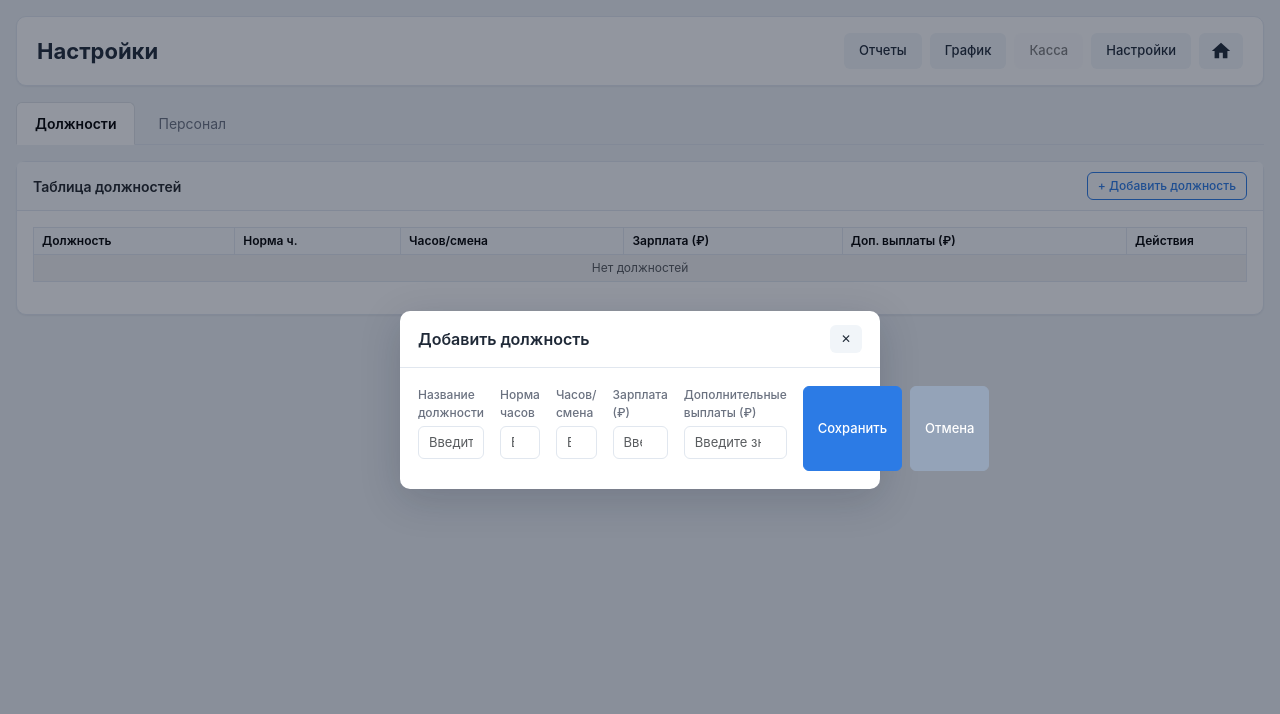
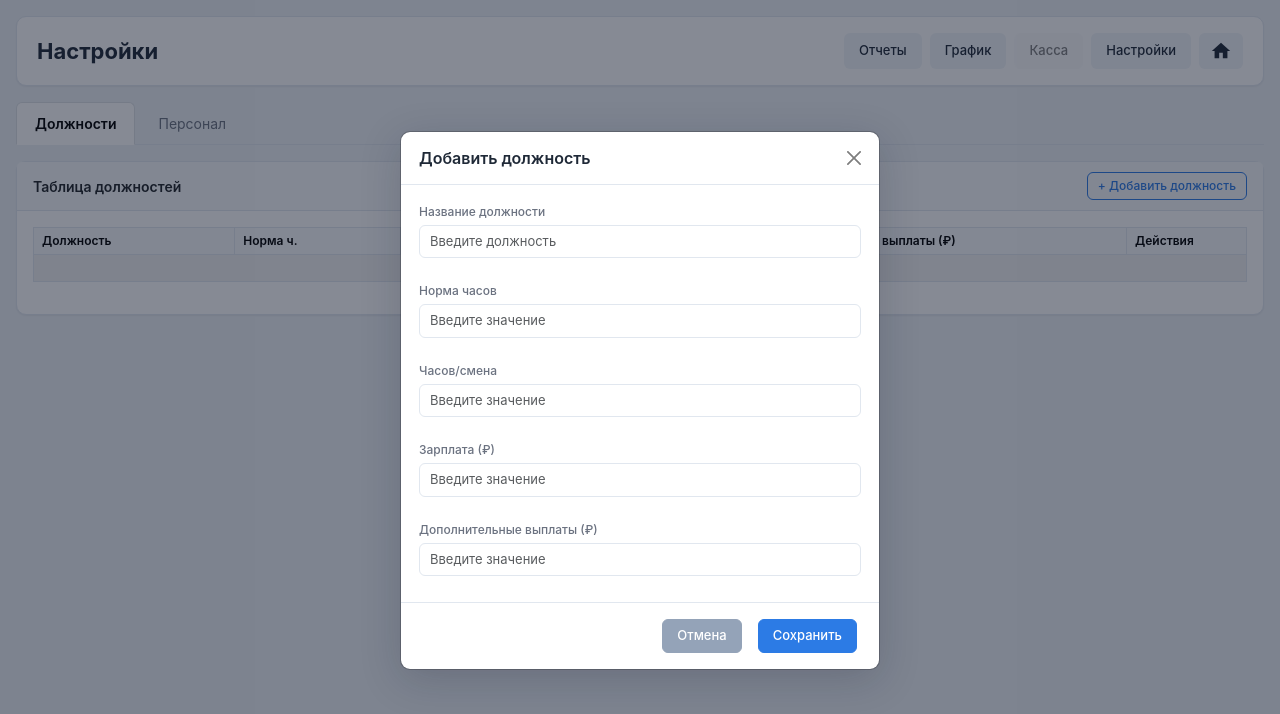
Before and after one commit to Hurting01/opticERP, a Vue app in the folder frontend/: page /#/settings in a window 1280 px wide. Both pictures are taken after a click on the button "+ Добавить должность". Shown: the top 714 px of the page. Built offline with nearby package versions, Linux system fonts and the light colour scheme.

Commit message:
Исправлен модал должности

```diff
--- a/frontend/src/main.js
+++ b/frontend/src/main.js
@@ -3,9 +3,12 @@ import { createApp } from 'vue';
 import App from './App.vue';
 import router from './router';
 
-// Подкл��чаем стили. Bootstrap 5 даёт формы/таблицы/модалки, наш
+// Подключаем стили. Bootstrap 5 даёт формы/таблицы/модалки, наш
 // index.css переопределяет оттенки и добавляет утилиты под Tauri-версию.
 import 'bootstrap/dist/css/bootstrap.min.css';
+// JS Bootstrap нужен для работы Modal API (создание инстансов,
+// управление backdrop, корректное закрытие по Esc/backdrop).
+import 'bootstrap';
 import './styles/index.css';
 
 const app = createApp(App);
--- a/frontend/src/views/Settings.vue
+++ b/frontend/src/views/Settings.vue
@@ -1,7 +1,8 @@
 <script setup>
 // Settings — управление должностями и сотрудниками.
 // CRUD через Wails -> Go -> SQLite.
-import { ref, onMounted } from 'vue';
+import { ref, onMounted, onBeforeUnmount, nextTick } from 'vue';
+import { Modal } from 'bootstrap';
 import NavigationHeader from '../components/NavigationHeader.vue';
 import api from '../api';
 
@@ -31,20 +32,49 @@ async function loadData() {
   }
 }
 
+// Ссылки на DOM-узлы модалок (инициализируются после рендера шаблона).
+const addPositionModalRef = ref(null);
+const addEmployeeModalRef = ref(null);
+let addPositionModal = null;
+let addEmployeeModal = null;
+
 function openAddPosition() {
   modalMode.value = 'position';
   newPositionName.value = '';
   newPositionData.value = { norm_hours: null, hours_per_shift: null, salary: null, additional_payments: null };
+  nextTick(() => showModal('position'));
 }
 
 function openAddEmployee() {
   modalMode.value = 'employee';
   selectedPositionId.value = positions.value.length > 0 ? positions.value[0].id : '';
   newFullName.value = '';
+  nextTick(() => showModal('employee'));
+}
+
+function showModal(kind) {
+  const refEl = kind === 'position' ? addPositionModalRef.value : addEmployeeModalRef.value;
+  if (!refEl) return;
+  let instance = kind === 'position' ? addPositionModal : addEmployeeModal;
+  if (!instance) {
+    instance = new Modal(refEl, { backdrop: true, keyboard: true });
+    if (kind === 'position') addPositionModal = instance;
+    else addEmployeeModal = instance;
+  }
+  instance.show();
 }
 
 function closeModal() {
-  modalMode.value = null;
+  // Закрываем активную модалку через Bootstrap API; modalMode очищаем
+  // на событии 'hidden.bs.modal', чтобы корректно сработала анимация.
+  if (modalMode.value === 'position' && addPositionModal) addPositionModal.hide();
+  else if (modalMode.value === 'employee' && addEmployeeModal) addEmployeeModal.hide();
+}
+
+function onModalHidden(kind) {
+  return () => {
+    if (modalMode.value === kind) modalMode.value = null;
+  };
 }
 
 async function handleSaveNewItem() {
@@ -182,6 +212,15 @@ function onNewNumber(field, value) {
 }
 
 onMounted(loadData);
+
+// При размонтировании компонента сбрасываем инстансы Bootstrap,
+// чтобы не оставлять обработчиков событий на удалённых DOM-узлах.
+onBeforeUnmount(() => {
+  if (addPositionModal) addPositionModal.dispose();
+  if (addEmployeeModal) addEmployeeModal.dispose();
+  addPositionModal = null;
+  addEmployeeModal = null;
+});
 </script>
 
 <template>
@@ -350,37 +389,36 @@ onMounted(loadData);
       </div>
     </div>
 
-    <!-- Модалка -->
-    <div v-if="modalMode" class="modal-backdrop" @click="closeModal"></div>
-    <div v-if="modalMode" class="modal">
-      <div class="modal-dialog">
+    <!-- === Модалки: Bootstrap Modal API === -->
+    <!-- Телепортируем модалки в body, чтобы они не были вложены в структуру компонента -->
+    <Teleport to="body">
+      <!-- Модалка добавления должности -->
+      <div
+        ref="addPositionModalRef"
+        class="modal fade"
+        tabindex="-1"
+        aria-hidden="true"
+        aria-labelledby="addPositionModalTitle"
+        @hidden.bs.modal="onModalHidden('position')"
+      >
+        <div class="modal-dialog modal-dialog-centered">
+          <div class="modal-content">
             <div class="modal-header">
-          <h3 class="modal-title">{{ modalMode === 'position' ? 'Добавить должность' : 'Добавить сотрудника' }}</h3>
-          <button class="btn btn-light btn-sm" @click="closeModal">✕</button>
+              <h3 id="addPositionModalTitle" class="modal-title">Добавить должность</h3>
+              <button type="button" class="btn-close" data-bs-dismiss="modal" aria-label="Close"></button>
             </div>
-        <div class="modal-body d-flex flex-col gap-3">
-          <div class="form-group">
-            <label class="form-label">{{ modalMode === 'employee' ? 'Должность' : 'Название должности' }}</label>
-            <select
-              v-if="modalMode === 'employee'"
-              v-model.number="selectedPositionId"
-              class="form-select"
-              autofocus
-            >
-              <option value="">Выберите должность</option>
-              <option v-for="pos in positions" :key="pos.id" :value="pos.id">{{ pos.name }}</option>
-            </select>
+            <div class="modal-body d-flex flex-column gap-3">
+              <div class="mb-2">
+                <label class="form-label">Название должности</label>
                 <input
-              v-else
                   v-model="newPositionName"
                   type="text"
                   class="form-control"
                   placeholder="Введите должность"
-              autofocus
+                  data-bs-autofocus
                 />
               </div>
-          <template v-if="modalMode === 'position'">
-            <div class="form-group">
+              <div class="mb-2">
                 <label class="form-label">Норма часов</label>
                 <input
                   type="number"
@@ -391,7 +429,7 @@ onMounted(loadData);
                   placeholder="Введите значение"
                 />
               </div>
-            <div class="form-group">
+              <div class="mb-2">
                 <label class="form-label">Часов/смена</label>
                 <input
                   type="number"
@@ -403,7 +441,7 @@ onMounted(loadData);
                   placeholder="Введите значение"
                 />
               </div>
-            <div class="form-group">
+              <div class="mb-2">
                 <label class="form-label">Зарплата (₽)</label>
                 <input
                   type="number"
@@ -414,7 +452,7 @@ onMounted(loadData);
                   placeholder="Введите значение"
                 />
               </div>
-            <div class="form-group">
+              <div class="mb-2">
                 <label class="form-label">Дополнительные выплаты (₽)</label>
                 <input
                   type="number"
@@ -425,8 +463,43 @@ onMounted(loadData);
                   placeholder="Введите значение"
                 />
               </div>
-          </template>
-          <div v-if="modalMode === 'employee'" class="form-group">
+            </div>
+            <div class="modal-footer">
+              <button type="button" class="btn btn-secondary" data-bs-dismiss="modal">Отмена</button>
+              <button type="button" class="btn btn-primary" @click="handleSaveNewItem">Сохранить</button>
+            </div>
+          </div>
+        </div>
+      </div>
+
+      <!-- Модалка добавления сотрудника -->
+      <div
+        ref="addEmployeeModalRef"
+        class="modal fade"
+        tabindex="-1"
+        aria-hidden="true"
+        aria-labelledby="addEmployeeModalTitle"
+        @hidden.bs.modal="onModalHidden('employee')"
+      >
+        <div class="modal-dialog modal-dialog-centered">
+          <div class="modal-content">
+            <div class="modal-header">
+              <h3 id="addEmployeeModalTitle" class="modal-title">Добавить сотрудника</h3>
+              <button type="button" class="btn-close" data-bs-dismiss="modal" aria-label="Close"></button>
+            </div>
+            <div class="modal-body d-flex flex-column gap-3">
+              <div class="mb-2">
+                <label class="form-label">Должность</label>
+                <select
+                  v-model.number="selectedPositionId"
+                  class="form-select"
+                  data-bs-autofocus
+                >
+                  <option value="">Выберите должность</option>
+                  <option v-for="pos in positions" :key="pos.id" :value="pos.id">{{ pos.name }}</option>
+                </select>
+              </div>
+              <div class="mb-2">
                 <label class="form-label">ФИО</label>
                 <input
                   v-model="newFullName"
@@ -435,13 +508,15 @@ onMounted(loadData);
                   placeholder="Введите ФИО"
                 />
               </div>
-          <div class="d-flex gap-2">
-            <button class="btn btn-primary" @click="handleSaveNewItem">Сохранить</button>
-            <button class="btn btn-secondary" @click="closeModal">Отмена</button>
+            </div>
+            <div class="modal-footer">
+              <button type="button" class="btn btn-secondary" data-bs-dismiss="modal">Отмена</button>
+              <button type="button" class="btn btn-primary" @click="handleSaveNewItem">Сохранить</button>
             </div>
           </div>
         </div>
       </div>
+    </Teleport>
   </div>
 </template>
 
@@ -462,3 +537,95 @@ onMounted(loadData);
   align-items: center;
 }
 </style>
+
+<style>
+/* Глобальные переопределения для Bootstrap Modal API.
+   После Teleport модалка выходит из scope, поэтому стили должны быть глобальными.
+   Используем !important для переопределения глобальных стилей из index.css */
+
+/* Глобальный CSS из index.css делает модалку всегда видимой через fixed+flex.
+   Для Bootstrap нужно скрывать её по умолчанию и показывать только с классом .show */
+.modal.fade {
+  display: none !important;
+}
+
+.modal.fade.show {
+  display: block !important;
+}
+
+/* Правильное позиционирование для Bootstrap */
+.modal {
+  position: fixed !important;
+  top: 0 !important;
+  left: 0 !important;
+  z-index: 1055 !important;
+  width: 100% !important;
+  height: 100% !important;
+  overflow-x: hidden !important;
+  overflow-y: auto !important;
+  outline: 0 !important;
+  align-items: flex-start !important;
+  justify-content: center !important;
+  padding: 0 !important;
+  background: transparent !important;
+  animation: none !important;
+}
+
+.modal-dialog {
+  position: relative !important;
+  width: auto !important;
+  margin: 1.75rem auto !important;
+  max-width: 480px !important;
+  pointer-events: none !important;
+  background: transparent !important;
+  box-shadow: none !important;
+  animation: none !important;
+}
+
+.modal.fade .modal-dialog {
+  transition: transform 0.3s ease-out !important;
+  transform: translate(0, -50px) !important;
+}
+
+.modal.show .modal-dialog {
+  transform: none !important;
+}
+
+.modal-dialog-centered {
+  display: flex !important;
+  align-items: center !important;
+  min-height: calc(100% - 3.5rem) !important;
+}
+
+.modal-content {
+  position: relative !important;
+  display: flex !important;
+  flex-direction: column !important;
+  width: 100% !important;
+  pointer-events: auto !important;
+  background-color: #fff !important;
+  background-clip: padding-box !important;
+  border: 1px solid rgba(0, 0, 0, 0.2) !important;
+  border-radius: var(--radius) !important;
+  outline: 0 !important;
+  box-shadow: 0 10px 40px rgba(15, 23, 42, 0.18) !important;
+}
+
+.modal-backdrop {
+  position: fixed !important;
+  top: 0 !important;
+  left: 0 !important;
+  z-index: 1050 !important;
+  width: 100vw !important;
+  height: 100vh !important;
+  background-color: rgba(15, 23, 42, 0.5) !important;
+}
+
+.modal-backdrop.fade {
+  opacity: 0 !important;
+}
+
+.modal-backdrop.show {
+  opacity: 1 !important;
+}
+</style>
```
Lines whose indentation alone changed are shown as unchanged.
